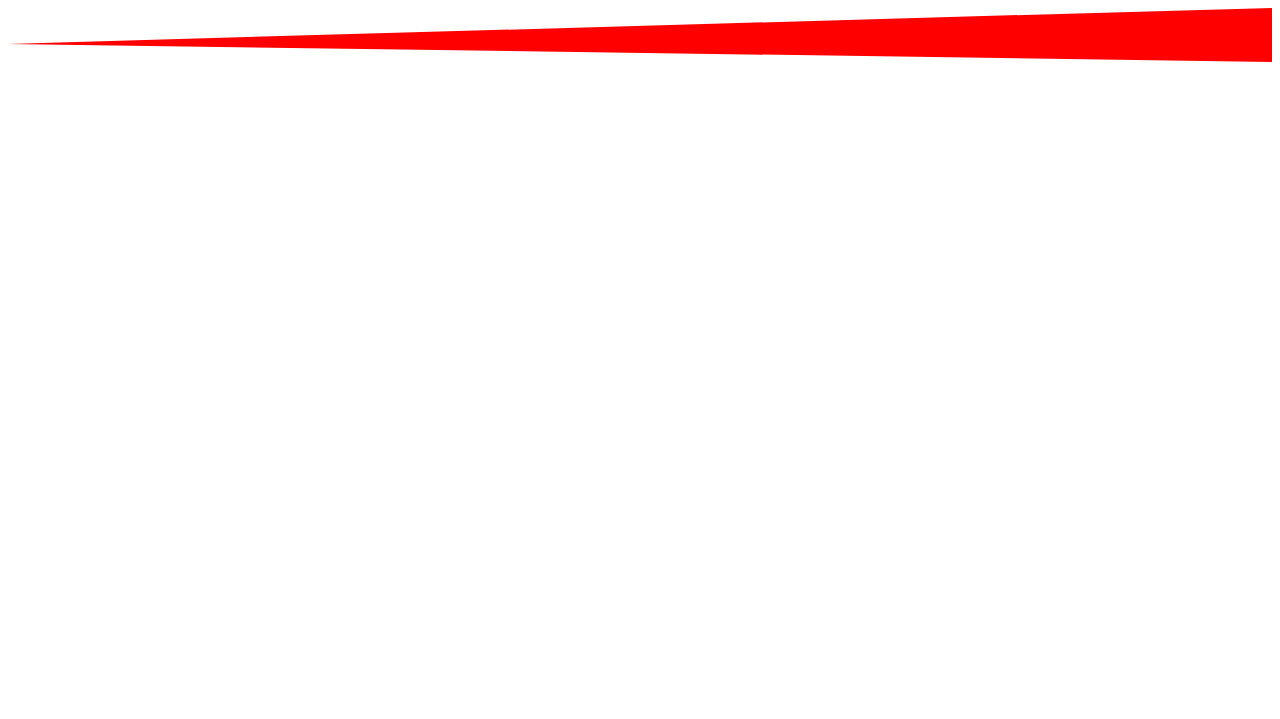
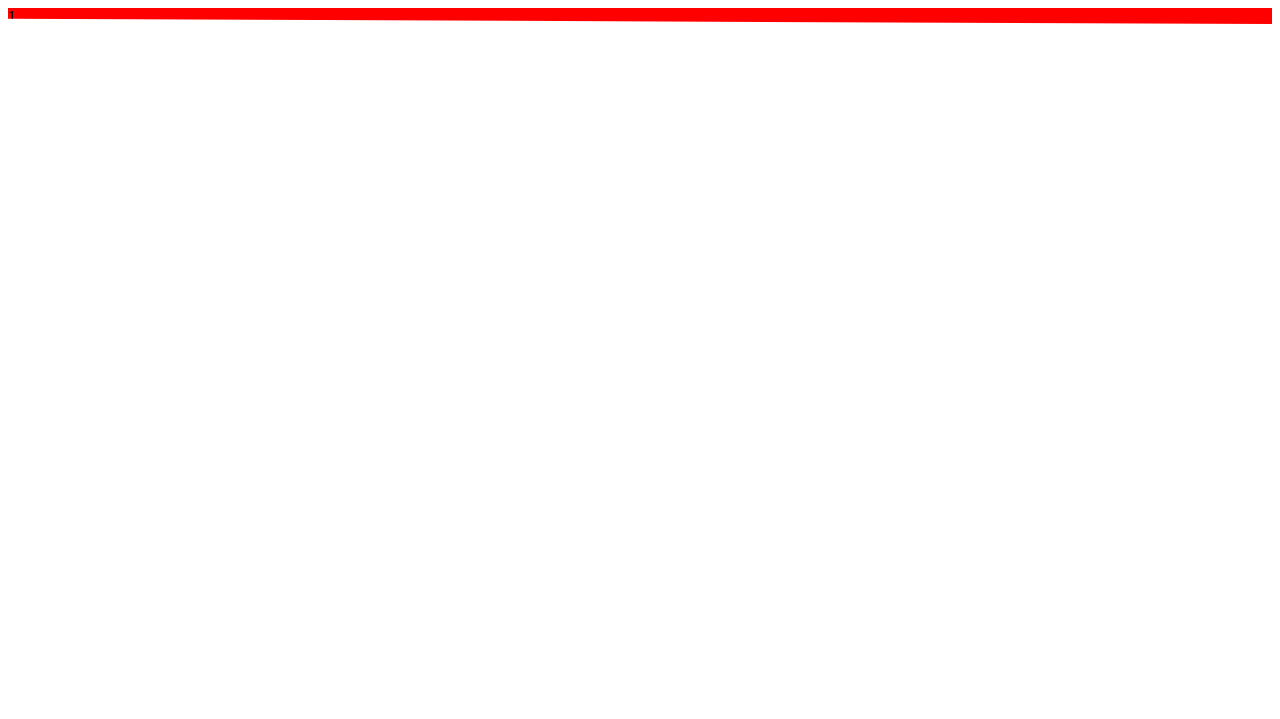
Before and after one commit to gkstmdrb21/HHHH, a plain HTML site: page index.html in a window 1280 px wide. Shown: the part 81-800 px from the top of the page. Drawn offline with Linux system fonts and the light colour scheme.

Commit message:
Update index.html

```diff
--- a/index.html
+++ b/index.html
@@ -7,8 +7,8 @@
     <style>
         .box1 {
             background-color: red;
-            clip-path: polygon(100% 0%, 100% 90%, 0% 60%);
-            height: 60px;
+            clip-path: polygon(0% 0%, 100% 0%, 100% 90%, 0% 60%);
+
         }
     </style>
 </head>
```
